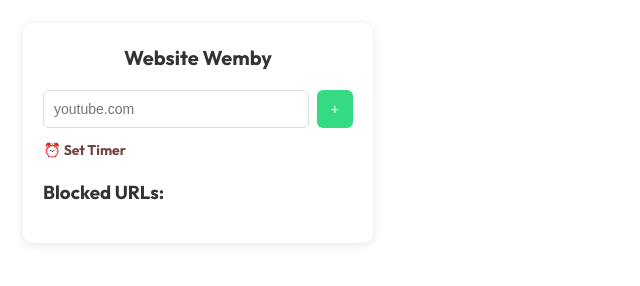
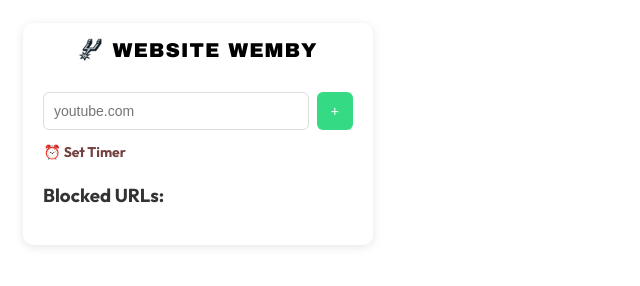
Before and after one commit to marks-code/WebsiteWemby, a browser extension: page WebsiteWembyChrome/index.html in a window 1280 px wide. Shown: the whole page, without its empty margins (0-640 px from the left). Drawn offline with Linux system fonts and the light colour scheme.

Commit message:
changed logo

```diff
--- a/WebsiteWembyChrome/index.html
+++ b/WebsiteWembyChrome/index.html
@@ -20,11 +20,36 @@
       box-shadow: 0px 2px 10px rgba(0, 0, 0, 0.1);
     }
 
+    .logo-container {
+      background-color: #ffffff;
+      padding: 10px;
+      border-radius: 5px;
+      margin-bottom: 20px;
+      display: flex;
+      align-items: center;
+      justify-content: center;
+    }
+
+    .spur-icon {
+      width: 24px;
+      height: 24px;
+      margin-right: 10px;
+    }
+
     h2 {
+      font-family: 'Arial Black', 'Arial Bold', Gadget, sans-serif;
       font-size: 20px;
-      font-weight: 700;
-      margin-bottom: 20px;
+      font-weight: 900;
+      margin: 0;
       text-align: center;
+      color: black;
+      text-transform: uppercase;
+      letter-spacing: 1px;
+      text-shadow:
+          -1px -1px 0 #fff,
+          1px -1px 0 #fff,
+          -1px 1px 0 #fff,
+          1px 1px 0 #fff;
     }
 
     .input-container {
@@ -56,7 +81,7 @@
     }
 
     button:hover {
-      background-color:aliceblue
+      background-color: #2fc677;
     }
 
     .timer-toggle {
@@ -73,6 +98,11 @@
       padding-top: 3px;
       padding-bottom: 3px;
       margin-bottom: 0px;
+      transition: background-color 0.2s ease;
+    }
+
+    .timer-toggle:hover {
+      background-color: aliceblue;
     }
 
     .advanced-settings {
@@ -128,6 +158,13 @@
       color: #ff3b30;
       font-size: 14px;
       cursor: pointer;
+      transition: background-color 0.2s ease;
+      padding: 5px 10px;
+      border-radius: 4px;
+    }
+
+    .remove-btn:hover {
+      background-color: #ffebeb;
     }
 
     /* Smooth Fade-In Animation */
@@ -150,7 +187,10 @@
 </head>
 <body>
   <div class="popup-container animate1">
-    <h2>Website Wemby</h2>
+    <div class="logo-container">
+      <img src="assets/spurs.png" alt="Spurs Logo" class="spur-icon">
+      <h2>Website Wemby</h2>
+    </div>
 
     <div class="input-container">
       <input type="text" id="url-input" placeholder="youtube.com">
```
Also changed, not shown: WebsiteWembyChrome/assets/spurs.png (added).
